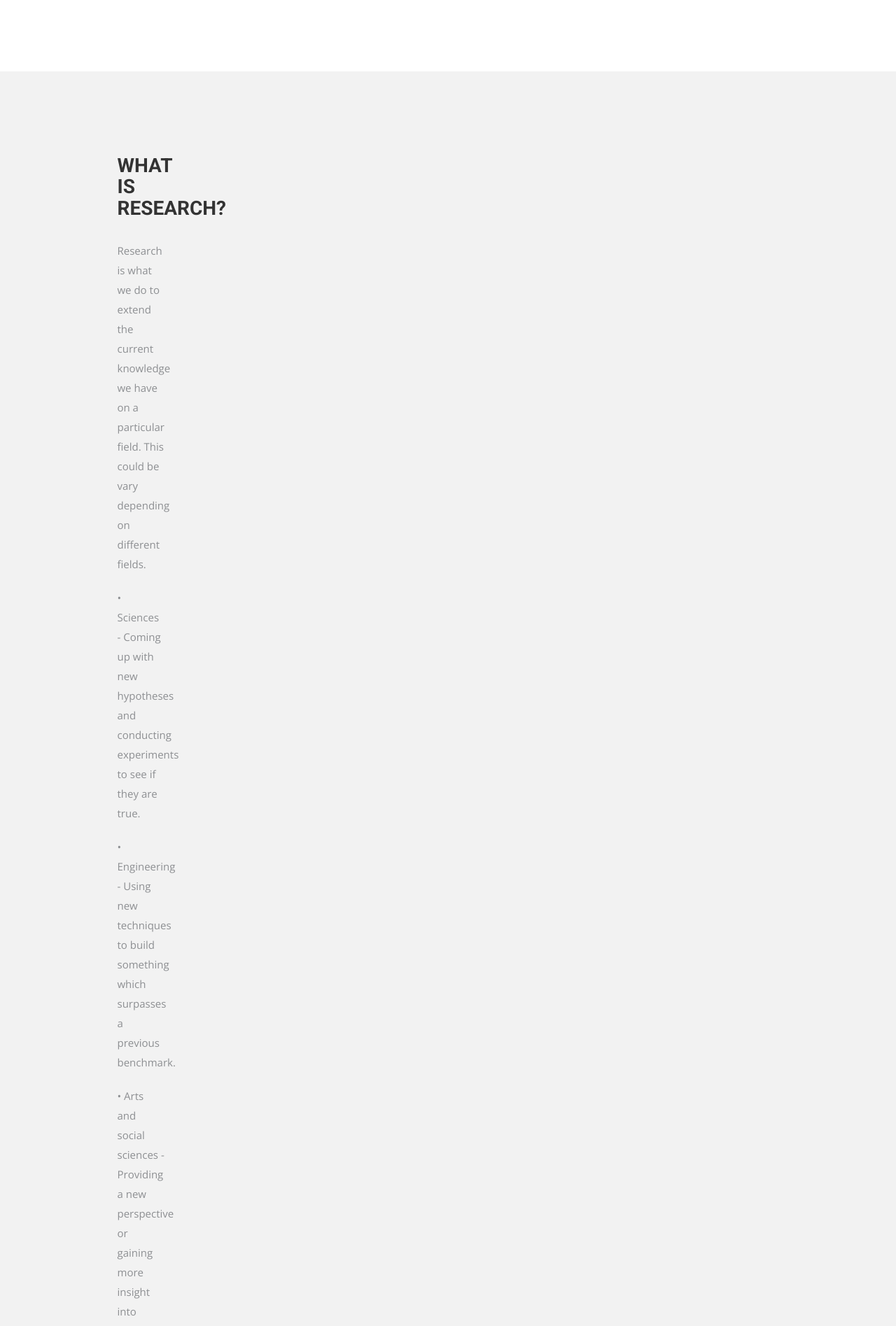
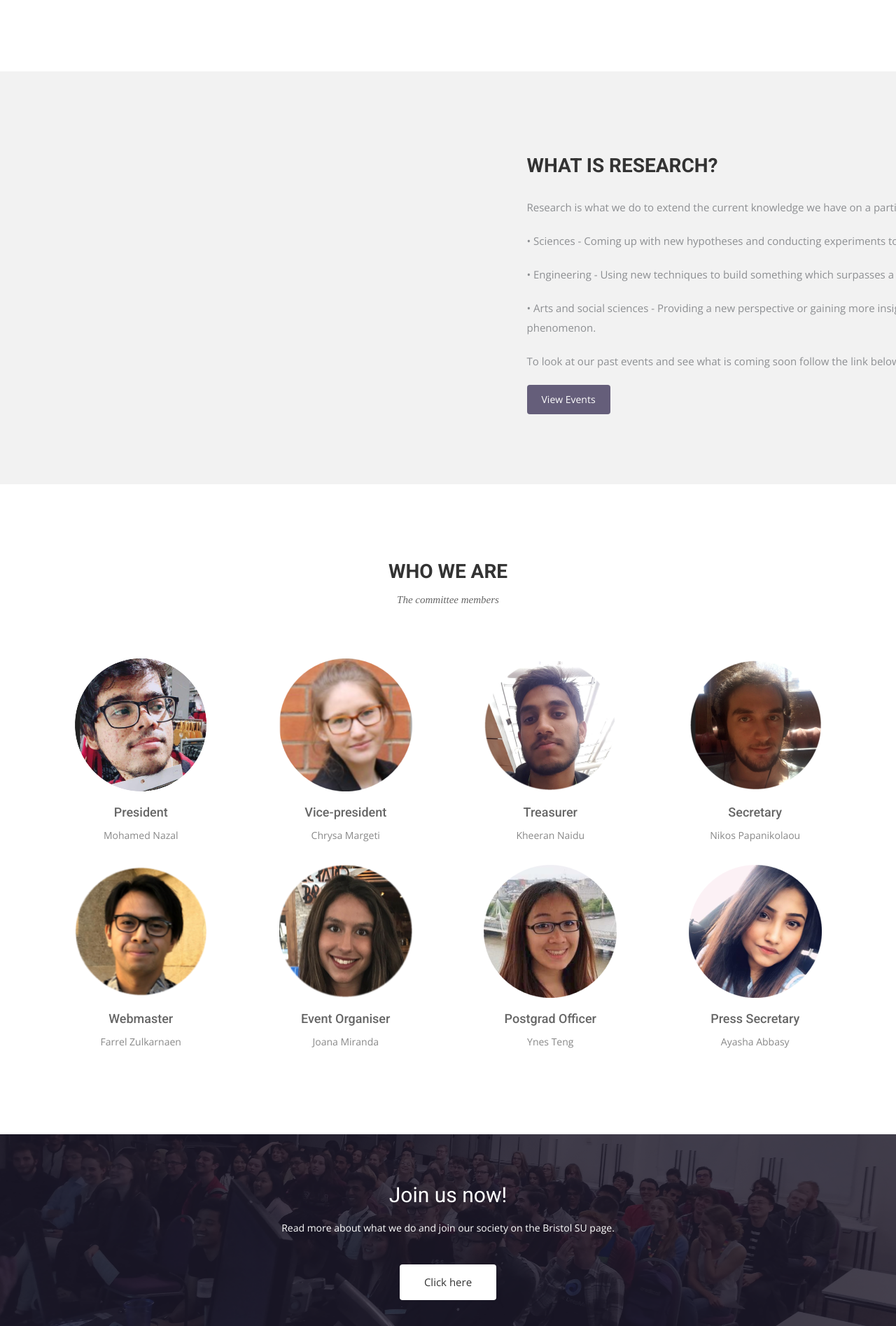
Before and after one commit to bristolresearchsoc/bristolresearchsoc.github.io, a Jekyll site: the page built from index.html, in a window 1280 px wide. Shown: the part 1249-3144 px from the top of the page at 70% size. Built offline with Jekyll 4.4.1, drawn with Linux system fonts in a browser that asks for light colours; nearby versions of some CDN libraries; some web fonts are replaced.

Commit message:
temporary image fix

```diff
--- a/index.html
+++ b/index.html
@@ -53,7 +53,7 @@ permalink: /
 <div class="container">
   <div class="row">
     <!-- <div class="col-md-6 col-md-offset-7"> ORIGINAL ONE !!!!! -->
-    <div class="col-md-1 col-md-offset-1">
+    <div class="col-md-10 col-md-offset-7">
       <h2>WHAT IS RESEARCH?</h2>
       <p>Research is what we do to extend the current knowledge we have on a particular field. This could be vary depending on different fields.</p>
       <p>• Sciences - Coming up with new hypotheses and conducting experiments to see if they are true.</p>
```
